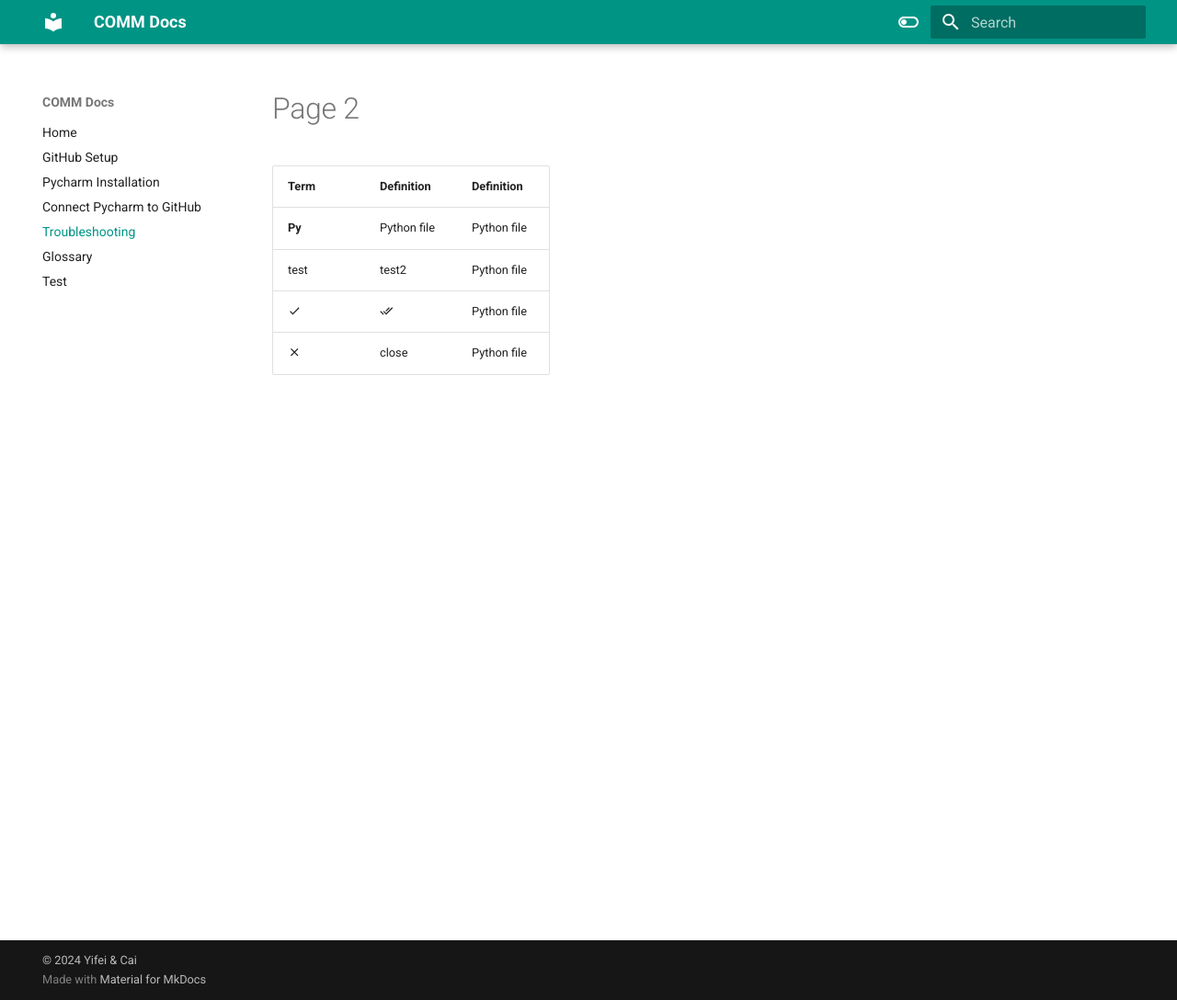
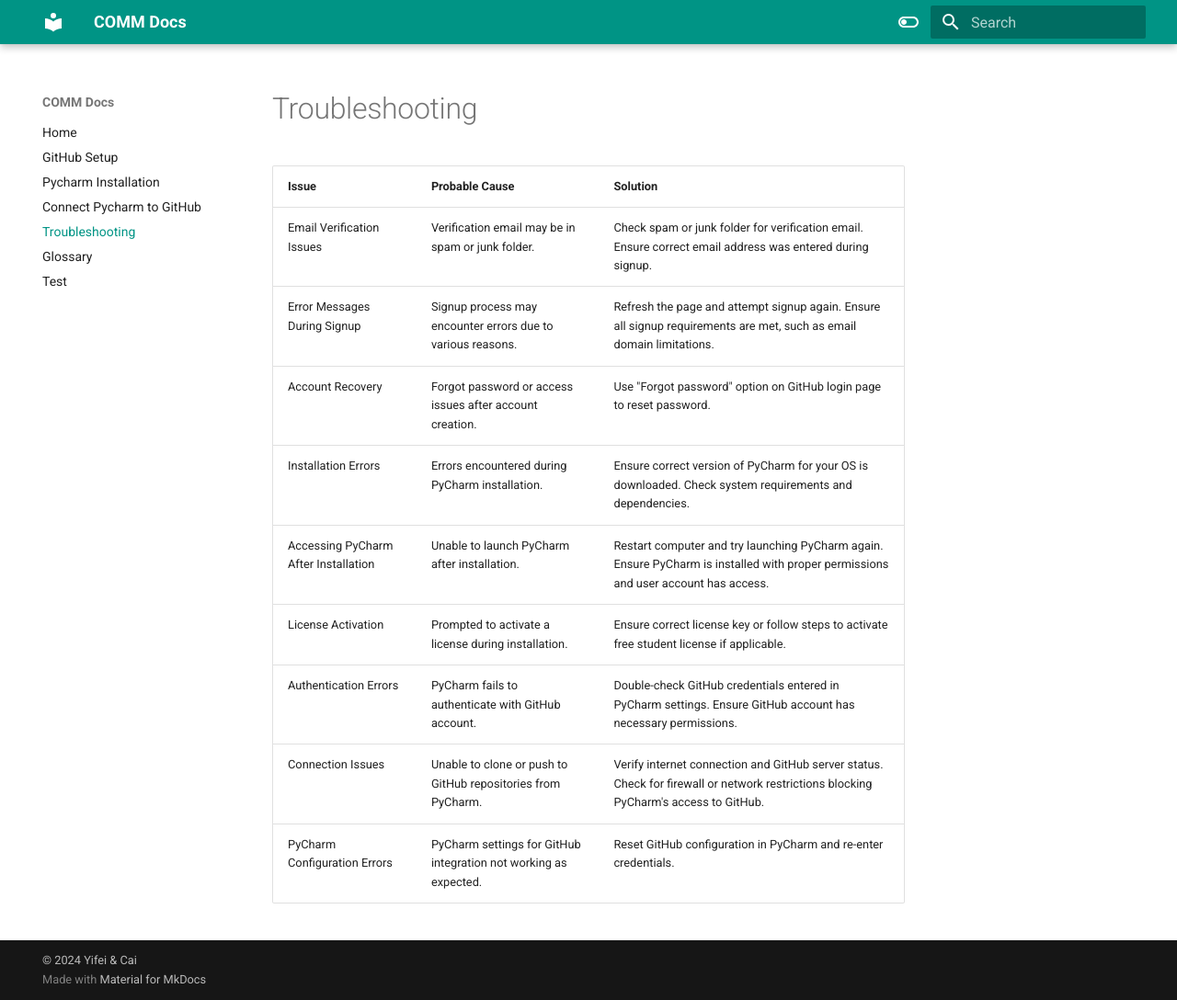
Before and after one commit to thebiggest0/pycharm-github-docs, an MkDocs documentation site: the page built from docs/pages/troubleshooting.md, in a window 1280 px wide and 1088 px high. Shown: the whole window at 92% size. Built offline with MkDocs 1.6.1 and Material for MkDocs 9.7.7, drawn with Linux system fonts in a browser that asks for light colours.

Commit message:
Implement Troubleshooting section

```diff
--- a/docs/pages/troubleshooting.md
+++ b/docs/pages/troubleshooting.md
@@ -1,8 +1,13 @@
-# Page 2
+# Troubleshooting
 
-| **Term** | **Definition** | **Definition** |
-|:-|:-|:-|
-|**Py** | Python file|Python file|
-|test| test2|Python file|
-|:material-check:|:material-check-all:|Python file|
-|:material-close:|close|Python file|
+| **Issue** | **Probable Cause** | **Solution** |
+| --------- | ------------------ | ----------- |
+| Email Verification Issues | Verification email may be in spam or junk folder. | Check spam or junk folder for verification email. Ensure correct email address was entered during signup. |
+| Error Messages During Signup | Signup process may encounter errors due to various reasons. | Refresh the page and attempt signup again. Ensure all signup requirements are met, such as  email domain limitations. |
+| Account Recovery | Forgot password or access issues after account creation. | Use "Forgot password" option on GitHub login page to reset password. |
+| Installation Errors | Errors encountered during PyCharm installation. | Ensure correct version of PyCharm for your OS is downloaded. Check system requirements and dependencies. |
+| Accessing PyCharm After Installation | Unable to launch PyCharm after installation. | Restart computer and try launching PyCharm again. Ensure PyCharm is installed with proper permissions and user account has access. |
+| License Activation | Prompted to activate a license during installation. | Ensure correct license key or follow steps to activate free student license if applicable. |
+| Authentication Errors | PyCharm fails to authenticate with GitHub account. | Double-check GitHub credentials entered in PyCharm settings. Ensure GitHub account has necessary permissions. |
+| Connection Issues | Unable to clone or push to GitHub repositories from PyCharm. | Verify internet connection and GitHub server status. Check for firewall or network restrictions blocking PyCharm's access to GitHub. |
+| PyCharm Configuration Errors | PyCharm settings for GitHub integration not working as expected. | Reset GitHub configuration in PyCharm and re-enter credentials. |
```
